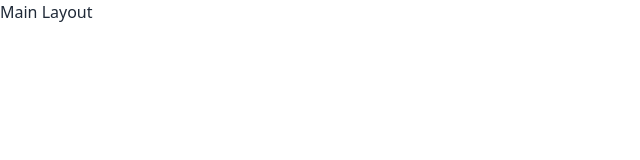
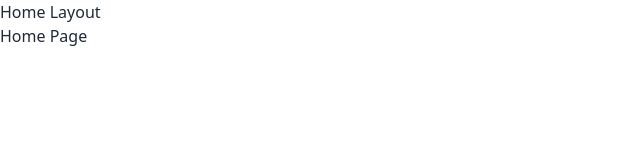
Before and after one commit to mfarhadattari/ShantoMart, a React (Vite) app: page / in a window 1280 px wide. Shown: the top 160 px of the page, without its empty margins (0-640 px from the left). Built offline with nearby package versions, Linux system fonts and the light colour scheme.

Commit message:
All router setup

```diff
--- a/src/routers/routers.jsx
+++ b/src/routers/routers.jsx
@@ -1,13 +1,85 @@
-import { createBrowserRouter } from "react-router-dom";
+import { Outlet, createBrowserRouter } from "react-router-dom";
 
 const routers = createBrowserRouter([
   {
     path: "/",
-    element: <>Main Layout</>,
+    element: (
+      <>
+        <h1>Home Layout</h1>
+        <Outlet></Outlet>
+      </>
+    ),
     children: [
       {
         path: "/",
         element: <>Home Page</>,
+      },
+      {
+        path: "/products",
+        element: <>Our Products Page</>,
+      },
+      {
+        path: "/products/:id",
+        element: <>Products Details Page</>,
+      },
+      {
+        path: "/login",
+        element: <>Login Page</>,
+      },
+      {
+        path: "/register",
+        element: <>Register Page</>,
+      },
+      {
+        path: "/carts",
+        element: <>Carts Page</>,
+      },
+      {
+        path: "/checkout",
+        element: <>Checkout Page</>,
+      },
+    ],
+  },
+  {
+    path: "/admin",
+    element: (
+      <>
+        <h1>Admin Layout</h1>
+        <Outlet></Outlet>
+      </>
+    ),
+    children: [
+      {
+        path: "/admin",
+        element: <>Admin Home</>,
+      },
+      {
+        path: "customers",
+        element: <>Customer Page</>,
+      },
+      {
+        path: "customers/:id",
+        element: <>Customer Details Page</>,
+      },
+      {
+        path: "orders",
+        element: <>Orders Page</>,
+      },
+      {
+        path: "orders/:id",
+        element: <>Order Details Page</>,
+      },
+      {
+        path: "products",
+        element: <>Products Page</>,
+      },
+      {
+        path: "products/:id",
+        element: <>Product Page</>,
+      },
+      {
+        path: "add-product",
+        element: <>Add Product Page</>,
       },
     ],
   },
```
Also changed, not shown: src/main.jsx (line endings or trailing spaces).
